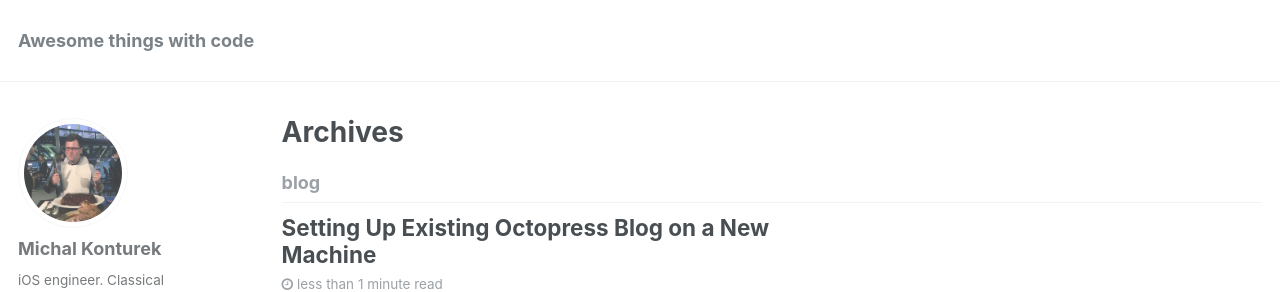
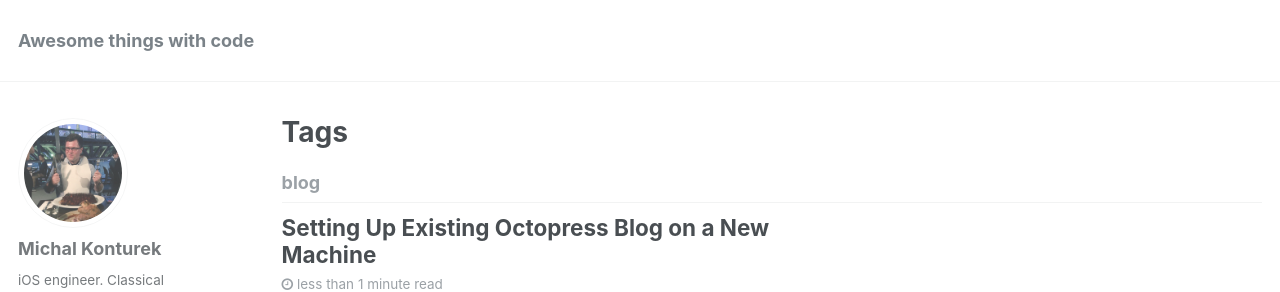
Before and after one commit to michalkonturek/michalkonturek.github.io, a Jekyll site: the page built from _pages/archives-tags.html, in a window 1280 px wide and 900 px high. Shown: the top 292 px of the window. Built offline with Jekyll 4.4.1, drawn with Linux system fonts in a browser that asks for light colours.

Commit message:
Updated 404

```diff
--- a/_pages/archives-tags.html
+++ b/_pages/archives-tags.html
@@ -1,5 +1,5 @@
 ---
-title: "Archives"
+title: "Tags"
 layout: archive
 author_profile: true
 permalink: /tags/
```
Also changed, not shown: _pages/404.md (+1 -0 lines), CHANGELOG.md (deleted).
